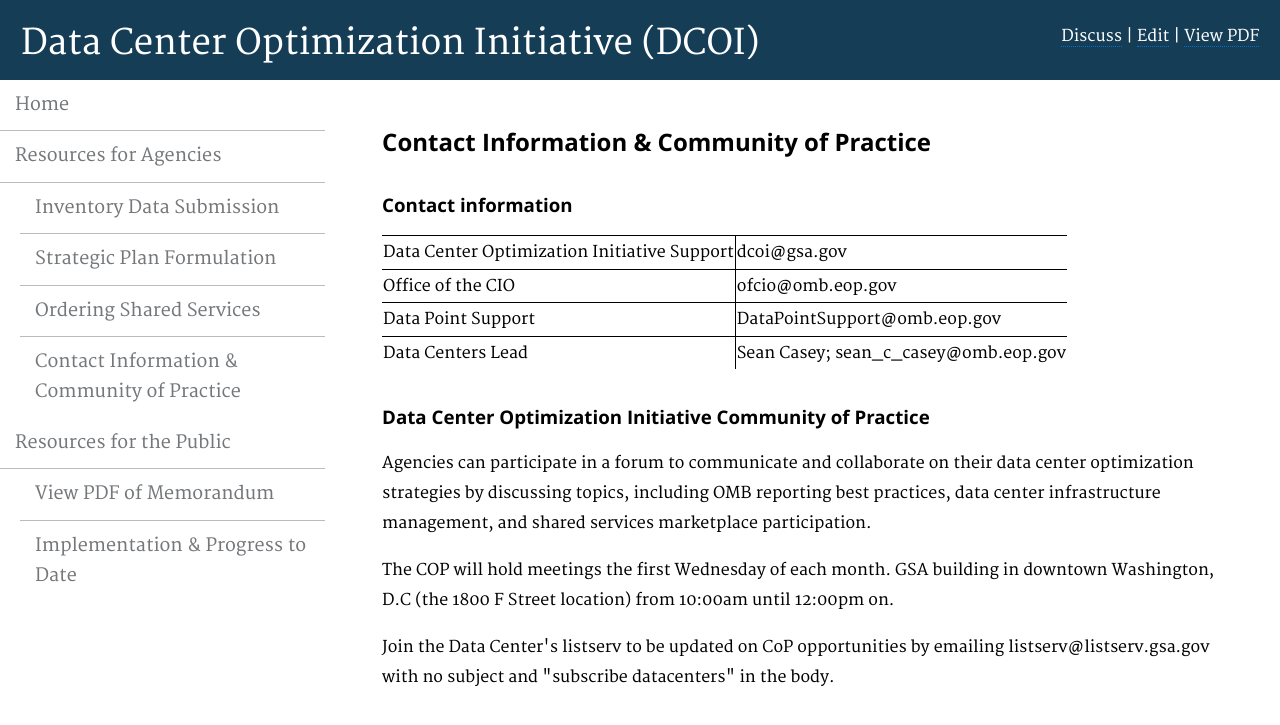
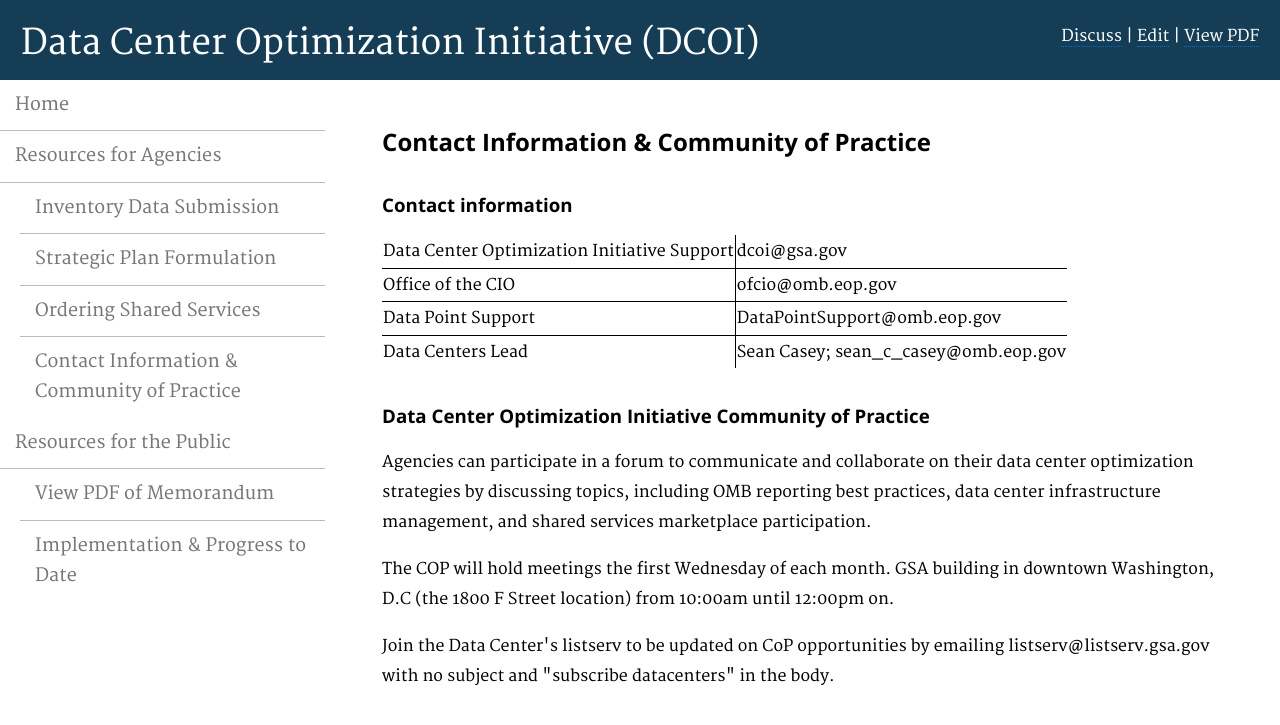
Before and after one commit to ydave-reisys/datacenters, a Jekyll site: the page built from pages/contactinfo-and-practice.html, in a window 1280 px wide. Shown: the top 725 px of the page. Built offline with Jekyll 4.4.1, drawn with Linux system fonts in a browser that asks for light colours; nearby versions of some CDN libraries; Markdown is read by kramdown in place of the engine named in the settings.

Commit message:
test tables contact information page

```diff
--- a/assets/css/styles.scss
+++ b/assets/css/styles.scss
@@ -379,6 +379,9 @@
   table tr:first-child th {
     border-top: 0 !important;
   }
+  table tr:first-child td {
+  border-top: 0 !important;
+  }
   table tr:last-child td {
     border-bottom: 0 !important;
   }
```
